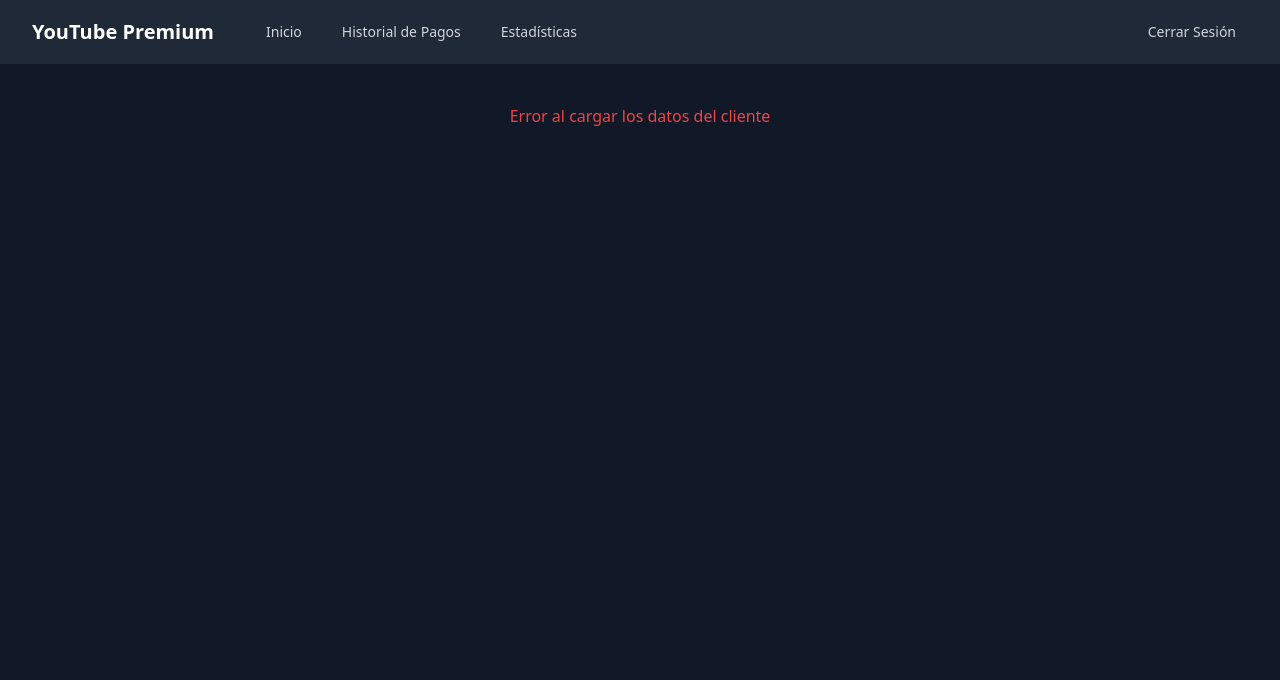
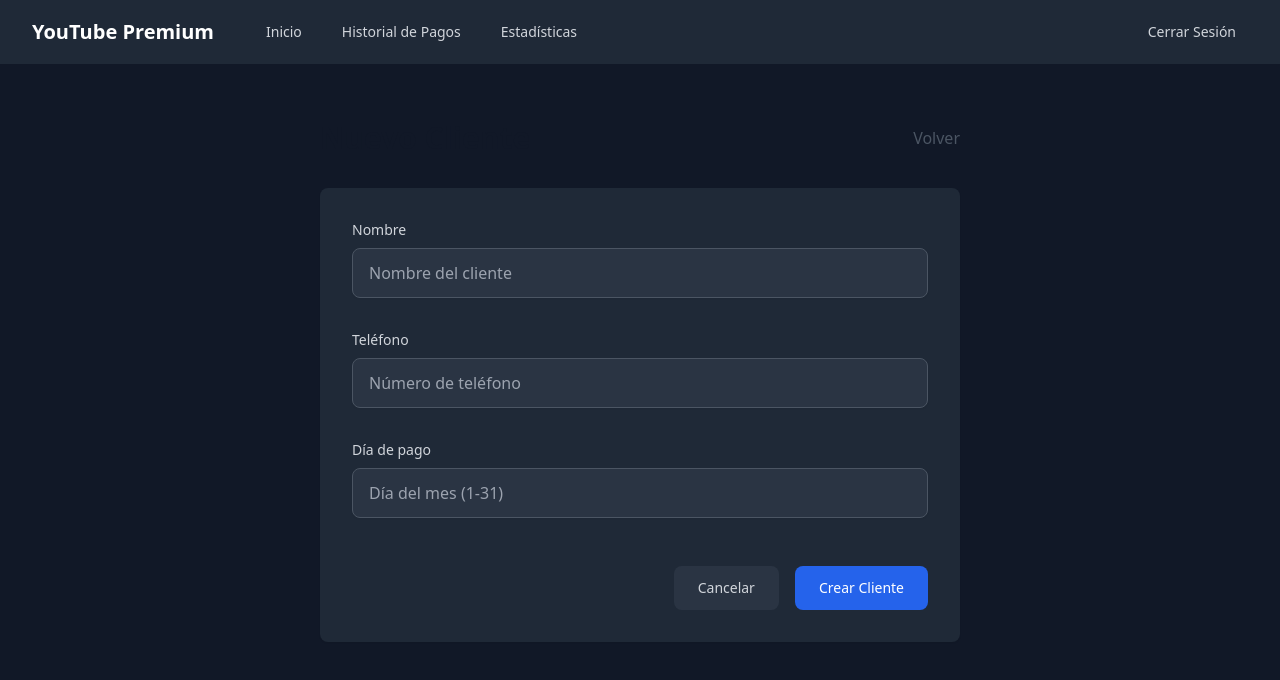
Before and after one commit to Rubncal04/manage-payments-client, a React (Vite) app: page /clients/new in a window 1280 px wide. Shown: the top 680 px of the page. Built offline with nearby package versions, Linux system fonts and the light colour scheme; no server answers; sample sign-in values are in the browser's storage; what @react-pdf/renderer would draw is missing.

Commit message:
Add create form for clients and adjust details page

```diff
--- a/src/App.tsx
+++ b/src/App.tsx
@@ -10,6 +10,7 @@
 import { ProtectedRoute } from './presentation/components/auth/ProtectedRoute';
 import { ClientDetailsPage } from './presentation/pages/ClientDetailsPage';
 import { EditClientPage } from './presentation/pages/EditClientPage';
+import { CreateClientPage } from './presentation/pages/CreateClientPage';
 
 const queryClient = new QueryClient();
 
@@ -35,10 +36,12 @@
                 </main>
               </div>
             }>
+              <Route path="/" element={<Navigate to="/dashboard" replace />} />
               <Route path="/dashboard" element={<HomePage />} />
+              <Route path="/clients/new" element={<CreateClientPage />} />
               <Route path="/clients/:id" element={<ClientDetailsPage />} />
               <Route path="/clients/:id/edit" element={<EditClientPage />} />
-              <Route path="/users/payment/:id" element={<PaymentPage />} />
+              <Route path="/payments/new" element={<PaymentPage />} />
               <Route path="/payments/history" element={<PaymentHistoryPage />} />
               <Route path="/statistics" element={<StatisticsPage />} />
             </Route>
--- a/src/presentation/pages/ClientDetailsPage.tsx
+++ b/src/presentation/pages/ClientDetailsPage.tsx
@@ -38,32 +38,32 @@
         <h1 className="text-3xl font-bold text-gray-900">Detalles del Cliente</h1>
         <button
           onClick={() => navigate('/dashboard')}
-          className="btn btn-secondary"
+          className="px-4 py-2 text-sm font-medium text-gray-300 bg-gray-700/50 hover:bg-gray-600 rounded-lg focus:outline-none focus:ring-2 focus:ring-offset-2 focus:ring-gray-500 transition-all duration-200"
         >
           Volver
         </button>
       </div>
 
-      <div className="bg-white shadow rounded-lg p-6">
+      <div className="bg-gray-800 shadow rounded-lg p-6">
         <div className="grid grid-cols-1 md:grid-cols-2 gap-6">
           <div>
-            <h3 className="text-lg font-medium text-gray-900 mb-2">Información Personal</h3>
+            <h3 className="text-lg font-medium text-gray-300 mb-2">Información Personal</h3>
             <div className="space-y-3">
-              <p className="text-gray-600">
-                <span className="font-medium">Nombre:</span> {client.name}
+              <p className="text-gray-400">
+                <span className="font-medium text-gray-300">Nombre:</span> {client.name}
               </p>
-              <p className="text-gray-600">
-                <span className="font-medium">Teléfono:</span> {client.cell_phone}
+              <p className="text-gray-400">
+                <span className="font-medium text-gray-300">Teléfono:</span> {client.cell_phone}
               </p>
-              <p className="text-gray-600">
-                <span className="font-medium">Día de pago:</span> {client.day_to_pay}
+              <p className="text-gray-400">
+                <span className="font-medium text-gray-300">Día de pago:</span> {client.day_to_pay}
               </p>
-              <p className="text-gray-600">
-                <span className="font-medium">Estado:</span>{' '}
+              <p className="text-gray-400">
+                <span className="font-medium text-gray-300">Estado:</span>{' '}
                 <span className={`px-2 py-1 rounded-full text-sm font-medium ${
                   client.status === 'active'
-                    ? 'bg-green-100 text-green-800'
-                    : 'bg-red-100 text-red-800'
+                    ? 'bg-green-900/50 text-green-300 border border-green-800'
+                    : 'bg-red-900/50 text-red-300 border border-red-800'
                 }`}>
                   {client.status === 'active' ? 'Al día' : 'Pendiente'}
                 </span>
@@ -72,16 +72,16 @@
           </div>
 
           <div>
-            <h3 className="text-lg font-medium text-gray-900 mb-2">Información de Pagos</h3>
+            <h3 className="text-lg font-medium text-gray-300 mb-2">Información de Pagos</h3>
             <div className="space-y-3">
-              <p className="text-gray-600">
-                <span className="font-medium">Último pago:</span>{' '}
+              <p className="text-gray-400">
+                <span className="font-medium text-gray-300">Último pago:</span>{' '}
                 {client.last_payment_date
                   ? formatDate(client.last_payment_date)
                   : 'Sin pagos registrados'}
               </p>
-              <p className="text-gray-600">
-                <span className="font-medium">Fecha de registro:</span>{' '}
+              <p className="text-gray-400">
+                <span className="font-medium text-gray-300">Fecha de registro:</span>{' '}
                 {formatDate(client.created_at)}
               </p>
             </div>
@@ -89,16 +89,17 @@
         </div>
 
         <div className="mt-8 flex justify-end space-x-4">
-          <button
-            onClick={() => navigate(`/payments/new?clientId=${client.id}`)}
-            className="btn btn-primary"
-            disabled={client.status === 'active'}
-          >
-            Registrar Pago
-          </button>
+          {client.status === 'inactive' && (
+            <button
+              onClick={() => navigate(`/payments/new?clientId=${client.id}`)}
+              className="px-6 py-3 text-sm font-medium text-white bg-blue-600 hover:bg-blue-700 rounded-lg focus:outline-none focus:ring-2 focus:ring-offset-2 focus:ring-blue-500 transition-all duration-200"
+            >
+              Registrar Pago
+            </button>
+          )}
           <button
             onClick={() => navigate(`/clients/${client.id}/edit`)}
-            className="btn btn-secondary"
+            className="px-6 py-3 text-sm font-medium text-gray-300 bg-gray-700/50 hover:bg-gray-600 rounded-lg focus:outline-none focus:ring-2 focus:ring-offset-2 focus:ring-gray-500 transition-all duration-200"
           >
             Editar Cliente
           </button>
--- /dev/null
+++ b/src/presentation/pages/CreateClientPage.tsx
@@ -0,0 +1,131 @@
+import { useState } from 'react';
+import { useNavigate } from 'react-router-dom';
+import { useForm } from 'react-hook-form';
+import { yupResolver } from '@hookform/resolvers/yup';
+import * as yup from 'yup';
+import { CreateClientDTO } from '../../core/domain/Client';
+import { clientService } from '../../core/services/clientService';
+
+const schema = yup.object({
+  name: yup.string().required('El nombre es requerido'),
+  cell_phone: yup.string()
+    .matches(/^[0-9]+$/, 'El teléfono solo debe contener números')
+    .min(10, 'El teléfono debe tener al menos 10 dígitos')
+    .required('El teléfono es requerido'),
+  day_to_pay: yup.number()
+    .min(1, 'El día debe ser mayor o igual a 1')
+    .max(31, 'El día debe ser menor o igual a 31')
+    .required('El día de pago es requerido'),
+}).required();
+
+export const CreateClientPage = () => {
+  const navigate = useNavigate();
+  const [loading, setLoading] = useState(false);
+  const [error, setError] = useState<string | null>(null);
+
+  const { register, handleSubmit, formState: { errors } } = useForm<CreateClientDTO>({
+    resolver: yupResolver(schema)
+  });
+
+  const onSubmit = async (data: CreateClientDTO) => {
+    try {
+      setLoading(true);
+      setError(null);
+      await clientService.createClient(data);
+      navigate('/dashboard');
+    } catch (err) {
+      setError('Error al crear el cliente. Por favor, intenta de nuevo.');
+      console.error(err);
+    } finally {
+      setLoading(false);
+    }
+  };
+
+  return (
+    <div className="max-w-2xl mx-auto px-4 py-8">
+      <div className="flex justify-between items-center mb-8">
+        <h1 className="text-3xl font-bold text-gray-900">Nuevo Cliente</h1>
+        <button
+          onClick={() => navigate('/dashboard')}
+          className="text-gray-600 hover:text-gray-800"
+        >
+          Volver
+        </button>
+      </div>
+
+      <div className="bg-gray-800 shadow-sm rounded-lg p-8">
+        <form onSubmit={handleSubmit(onSubmit)} className="space-y-8">
+          <div className="space-y-2">
+            <label htmlFor="name" className="block text-sm font-medium text-gray-300">
+              Nombre
+            </label>
+            <input
+              type="text"
+              {...register('name')}
+              className="mt-1 block w-full px-4 py-3 rounded-lg bg-gray-700/50 border border-gray-600 text-gray-200 shadow-sm focus:border-blue-500 focus:ring-2 focus:ring-blue-500/20 focus:bg-gray-700 transition-all duration-200 placeholder-gray-400"
+              placeholder="Nombre del cliente"
+            />
+            {errors.name && (
+              <p className="mt-1 text-sm text-red-400">{errors.name.message}</p>
+            )}
+          </div>
+
+          <div className="space-y-2">
+            <label htmlFor="cell_phone" className="block text-sm font-medium text-gray-300">
+              Teléfono
+            </label>
+            <input
+              type="tel"
+              {...register('cell_phone')}
+              className="mt-1 block w-full px-4 py-3 rounded-lg bg-gray-700/50 border border-gray-600 text-gray-200 shadow-sm focus:border-blue-500 focus:ring-2 focus:ring-blue-500/20 focus:bg-gray-700 transition-all duration-200 placeholder-gray-400"
+              placeholder="Número de teléfono"
+            />
+            {errors.cell_phone && (
+              <p className="mt-1 text-sm text-red-400">{errors.cell_phone.message}</p>
+            )}
+          </div>
+
+          <div className="space-y-2">
+            <label htmlFor="day_to_pay" className="block text-sm font-medium text-gray-300">
+              Día de pago
+            </label>
+            <input
+              type="number"
+              min="1"
+              max="31"
+              {...register('day_to_pay', { valueAsNumber: true })}
+              className="mt-1 block w-full px-4 py-3 rounded-lg bg-gray-700/50 border border-gray-600 text-gray-200 shadow-sm focus:border-blue-500 focus:ring-2 focus:ring-blue-500/20 focus:bg-gray-700 transition-all duration-200 placeholder-gray-400"
+              placeholder="Día del mes (1-31)"
+            />
+            {errors.day_to_pay && (
+              <p className="mt-1 text-sm text-red-400">{errors.day_to_pay.message}</p>
+            )}
+          </div>
+
+          {error && (
+            <div className="rounded-lg bg-red-900/50 p-4 border border-red-800">
+              <p className="text-sm text-red-300">{error}</p>
+            </div>
+          )}
+
+          <div className="flex justify-end space-x-4 pt-4">
+            <button
+              type="button"
+              onClick={() => navigate('/dashboard')}
+              className="px-6 py-3 text-sm font-medium text-gray-300 bg-gray-700/50 hover:bg-gray-600 rounded-lg focus:outline-none focus:ring-2 focus:ring-offset-2 focus:ring-gray-500 transition-all duration-200"
+            >
+              Cancelar
+            </button>
+            <button
+              type="submit"
+              disabled={loading}
+              className="px-6 py-3 text-sm font-medium text-white bg-blue-600 hover:bg-blue-700 rounded-lg focus:outline-none focus:ring-2 focus:ring-offset-2 focus:ring-blue-500 disabled:opacity-50 disabled:cursor-not-allowed transition-all duration-200"
+            >
+              {loading ? 'Creando...' : 'Crear Cliente'}
+            </button>
+          </div>
+        </form>
+      </div>
+    </div>
+  );
+};
```
